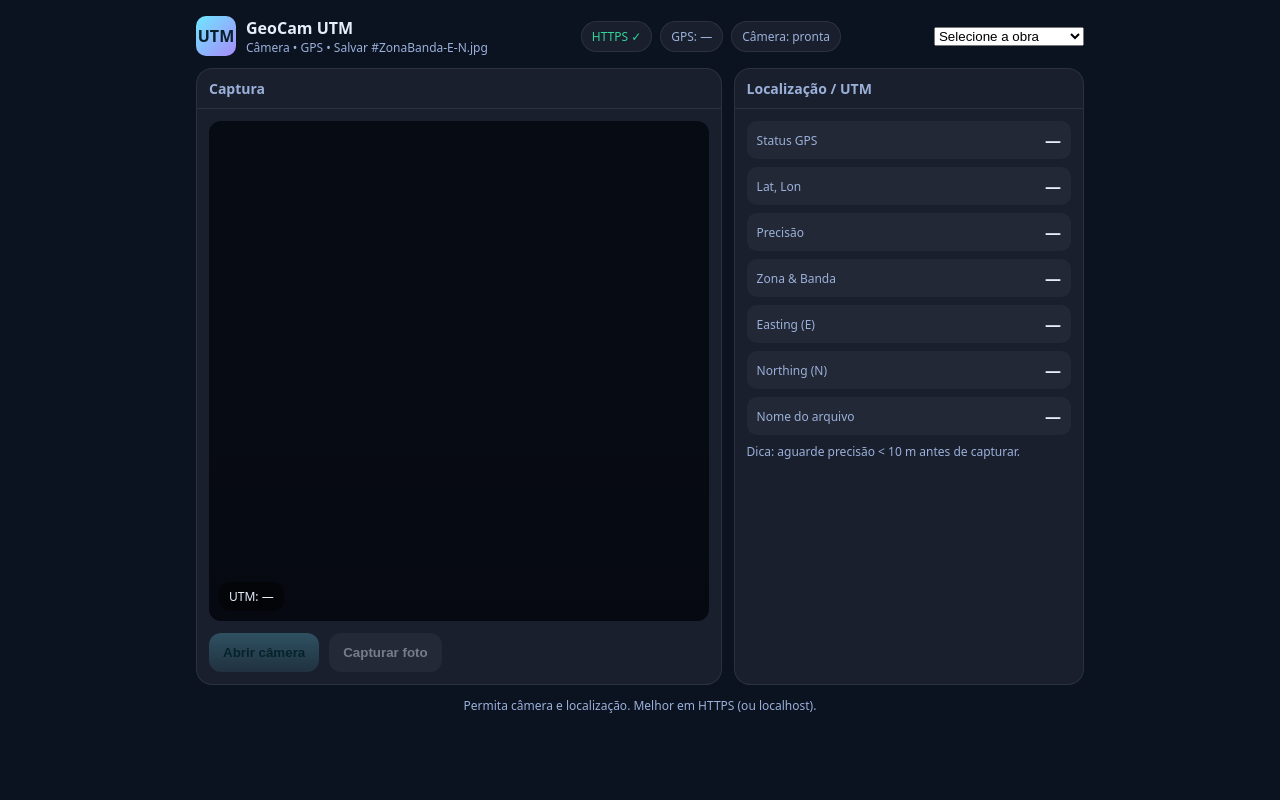
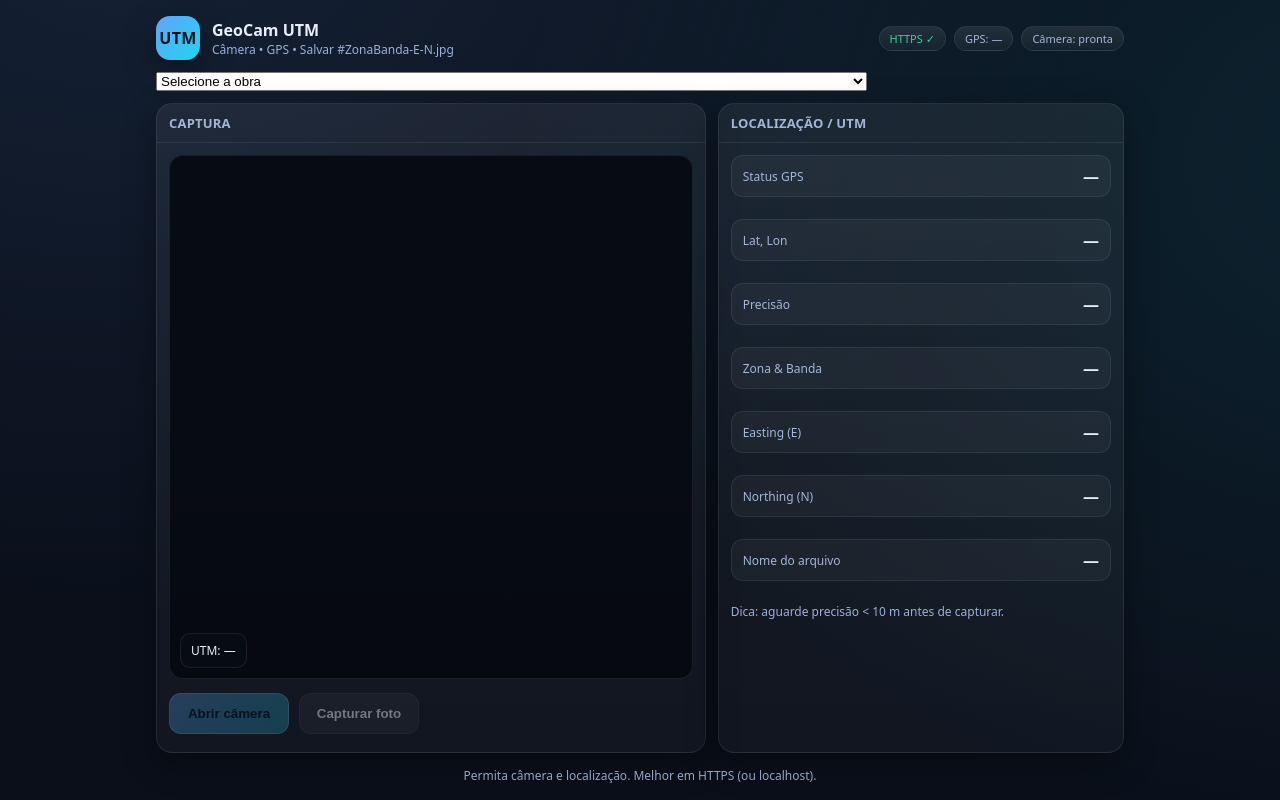
Before and after one commit to arvoengenharia/camera, a plain HTML site: page index.html in a window 1280 px wide. Drawn offline with Linux system fonts and the light colour scheme.

Commit message:
Update style.css

```diff
--- a/style.css
+++ b/style.css
@@ -1,28 +1,167 @@
 :root{
-      --bg:#0b1220;--text:#e6eefc;--muted:#9bb0d9;--card:rgba(255,255,255,0.06);
-      --ok:#34d399;--danger:#ff6b6b;
-    }
-    *{box-sizing:border-box} html,body{height:100%}
-    body{margin:0;background:#0b1220;color:var(--text);font-family:system-ui,Segoe UI,Roboto,Arial;}
-    .wrap{max-width:920px;margin:0 auto;padding:16px;display:grid;gap:12px}
-    header{display:flex;align-items:center;justify-content:space-between;gap:10px}
-    .title{display:flex;align-items:center;gap:10px}
-    .logo{width:40px;height:40px;border-radius:10px;background:linear-gradient(135deg,#6ee7ff,#a78bfa);display:grid;place-items:center;color:#08202a;font-weight:800}
-    .chip{font-size:12px;color:var(--muted);background:var(--card);padding:6px 10px;border-radius:999px;border:1px solid rgba(255,255,255,.08)}
-    .grid{display:grid;grid-template-columns:1.2fr .8fr;gap:12px}
-    @media (max-width:820px){.grid{grid-template-columns:1fr}}
-    .card{background:var(--card);border:1px solid rgba(255,255,255,.08);border-radius:16px;overflow:hidden}
-    .card h2{margin:0;padding:10px 12px;font-size:14px;color:var(--muted);border-bottom:1px solid rgba(255,255,255,.08)}
-    .card .body{padding:12px}
-    .preview{position:relative;background:#070b14;border-radius:12px;overflow:hidden;aspect-ratio:1/1}
-    video,canvas,img#still{position:absolute;inset:0;width:100%;height:100%;object-fit:cover}
-    canvas,img#still{display:none}
-    .overlay{position:absolute;inset:0;background:linear-gradient(to top, rgba(0,0,0,.18), transparent 45%)}
-    .badge{position:absolute;left:10px;bottom:10px;background:rgba(0,0,0,.45);padding:6px 10px;border-radius:10px;font-size:12px}
-    .actions{display:flex;gap:10px;flex-wrap:wrap;margin-top:12px}
-    button,a.button{appearance:none;border:none;background:rgba(255,255,255,.10);color:var(--text);padding:12px 14px;border-radius:12px;font-weight:600;text-decoration:none}
-    button.primary{background:linear-gradient(180deg, rgba(110,231,255,.25), rgba(110,231,255,.09));color:#06232b}
-    button:disabled{opacity:.45;cursor:not-allowed}
-    .row{display:flex;align-items:center;justify-content:space-between;padding:8px 10px;background:rgba(255,255,255,.04);border-radius:10px;margin-bottom:8px}
-    .lbl{font-size:12px;color:var(--muted)} .val{font-variant-numeric:tabular-nums;font-weight:700}
-    footer{font-size:12px;color:var(--muted);text-align:center}
+  --bg:#0a0f1a;
+  --surface:#0f1626;
+  --surface-2:#111b2d;
+  --stroke:rgba(255,255,255,.08);
+  --text:#e8eef9;
+  --muted:#a4b5d6;
+  --ok:#34d399;
+  --danger:#ff6b6b;
+  --brand1:#60a5fa;
+  --brand2:#22d3ee;
+  --shadow:0 10px 32px rgba(0,0,0,.35);
+  --radius:16px;
+}
+
+*{box-sizing:border-box}
+html,body{height:100%}
+/* App sem rolagem, ocupando a viewport inteira */
+body{
+  margin:0;
+  height:100dvh;
+  overflow:hidden;
+  background:
+    radial-gradient(1000px 700px at 10% -10%, rgba(96,165,250,.12), transparent),
+    radial-gradient(900px 700px at 110% 20%, rgba(34,211,238,.10), transparent),
+    var(--bg);
+  color:var(--text);
+  font-family: ui-sans-serif,system-ui,Segoe UI,Roboto,Arial;
+  -webkit-font-smoothing:antialiased;
+  text-rendering:optimizeLegibility;
+}
+
+/* Contêiner principal vira um grid de app: header / conteúdo / footer */
+.wrap{
+  max-width:1000px;
+  height:100dvh;
+  margin:0 auto;
+  padding:16px;
+  display:grid;
+  grid-template-rows:auto 1fr auto;
+  gap:12px;
+}
+
+/* HEADER */
+header{
+  display:grid;
+  grid-template-columns: 1fr auto; /* título à esquerda, status à direita */
+  align-items:center;
+  gap:12px;
+}
+
+.title{display:flex;align-items:center;gap:12px;min-width:0}
+.logo{
+  width:44px;height:44px;border-radius:14px;
+  display:grid;place-items:center;
+  background:linear-gradient(135deg, var(--brand1), var(--brand2));
+  color:#06121c;font-weight:900;letter-spacing:.4px;box-shadow:var(--shadow);
+}
+.appname{font-weight:800;letter-spacing:.2px;white-space:nowrap}
+.subtitle{font-size:12px;color:var(--muted);white-space:nowrap;opacity:.9}
+
+/* Barra de status (chips) 100% uma linha, sem quebrar */
+.statusbar{
+  display:flex;gap:8px;justify-self:end;align-items:center;
+  flex-wrap:nowrap;overflow:hidden;max-width:60vw;
+}
+.chip{
+  font-size:11px;line-height:1;
+  color:var(--muted);
+  background:linear-gradient(180deg, rgba(255,255,255,.09), rgba(255,255,255,.04));
+  padding:6px 10px;border-radius:999px;
+  border:1px solid var(--stroke);white-space:nowrap;
+}
+
+/* GRID do conteúdo: esquerda (câmera) e direita (status) */
+.grid{
+  display:grid;gap:12px;
+  grid-template-columns: 1.15fr .85fr;
+  min-height:0; /* permite o conteúdo encolher sem criar scroll */
+}
+@media (max-width:900px){
+  .grid{grid-template-columns:1fr}
+}
+
+/* CARD genérico */
+.card{
+  display:flex;flex-direction:column;min-height:0;
+  background:linear-gradient(180deg, rgba(255,255,255,.06), rgba(255,255,255,.03));
+  border:1px solid var(--stroke);
+  border-radius:var(--radius);
+  box-shadow:var(--shadow);
+  overflow:hidden;
+}
+.card h2{
+  margin:0;padding:10px 12px;
+  font-size:13px;color:var(--muted);
+  border-bottom:1px solid var(--stroke);
+  letter-spacing:.2px;text-transform:uppercase;
+}
+.card .body{padding:12px;display:flex;flex-direction:column;gap:12px;min-height:0}
+
+/* Preview de câmera: quadrado, ocupa o espaço disponível sem criar scroll */
+.preview{
+  position:relative;
+  border:1px solid var(--stroke);
+  border-radius:14px;
+  background:#070b14;
+  aspect-ratio:1/1;
+  overflow:hidden;
+  min-height:0;
+}
+video,canvas,img#still{
+  position:absolute;inset:0;width:100%;height:100%;object-fit:cover
+}
+canvas,img#still{display:none}
+.overlay{position:absolute;inset:0;background:linear-gradient(to top, rgba(0,0,0,.22), transparent 45%)}
+.badge{
+  position:absolute;left:10px;bottom:10px;
+  background:rgba(10,15,25,.55);
+  padding:8px 10px;border-radius:10px;font-size:12px;
+  border:1px solid rgba(255,255,255,.08);
+  backdrop-filter:saturate(120%) blur(4px);
+}
+
+/* Ações: botões grandes e confortáveis ao toque */
+.actions{
+  display:flex;gap:10px;flex-wrap:wrap;margin-top:2px
+}
+button,a.button{
+  appearance:none;border:none;
+  background:rgba(255,255,255,.08);
+  color:var(--text);
+  padding:12px 14px;border-radius:12px;
+  font-weight:700;text-decoration:none;
+  border:1px solid var(--stroke);
+  min-width:120px; /* tamanho consistente */
+}
+button.primary{
+  background:linear-gradient(135deg, rgba(96,165,250,.28), rgba(34,211,238,.22));
+  color:#07131f;
+}
+button:disabled{opacity:.45;cursor:not-allowed}
+button:focus-visible, a.button:focus-visible{outline:2px solid var(--brand2); outline-offset:2px}
+
+/* Painel direito: linhas de status compactas, sem estourar altura */
+.row{
+  display:flex;align-items:center;justify-content:space-between;
+  padding:9px 11px;background:rgba(255,255,255,.04);
+  border:1px solid var(--stroke);
+  border-radius:12px;margin-bottom:10px;
+}
+.lbl{font-size:12px;color:var(--muted)}
+.val{font-variant-numeric:tabular-nums;font-weight:800}
+
+/* FOOTER pequeno para não criar rolagem */
+footer{
+  font-size:12px;color:var(--muted);text-align:center;
+  padding-top:2px;opacity:.9
+}
+
+/* Ajustes para telas pequenas: mantém tudo na viewport */
+@media (max-width:420px){
+  .statusbar{max-width:100%;justify-self:start}
+  .subtitle{display:none}
+  .actions{justify-content:space-between}
+  button,a.button{min-width:0;flex:1}
+}
```
